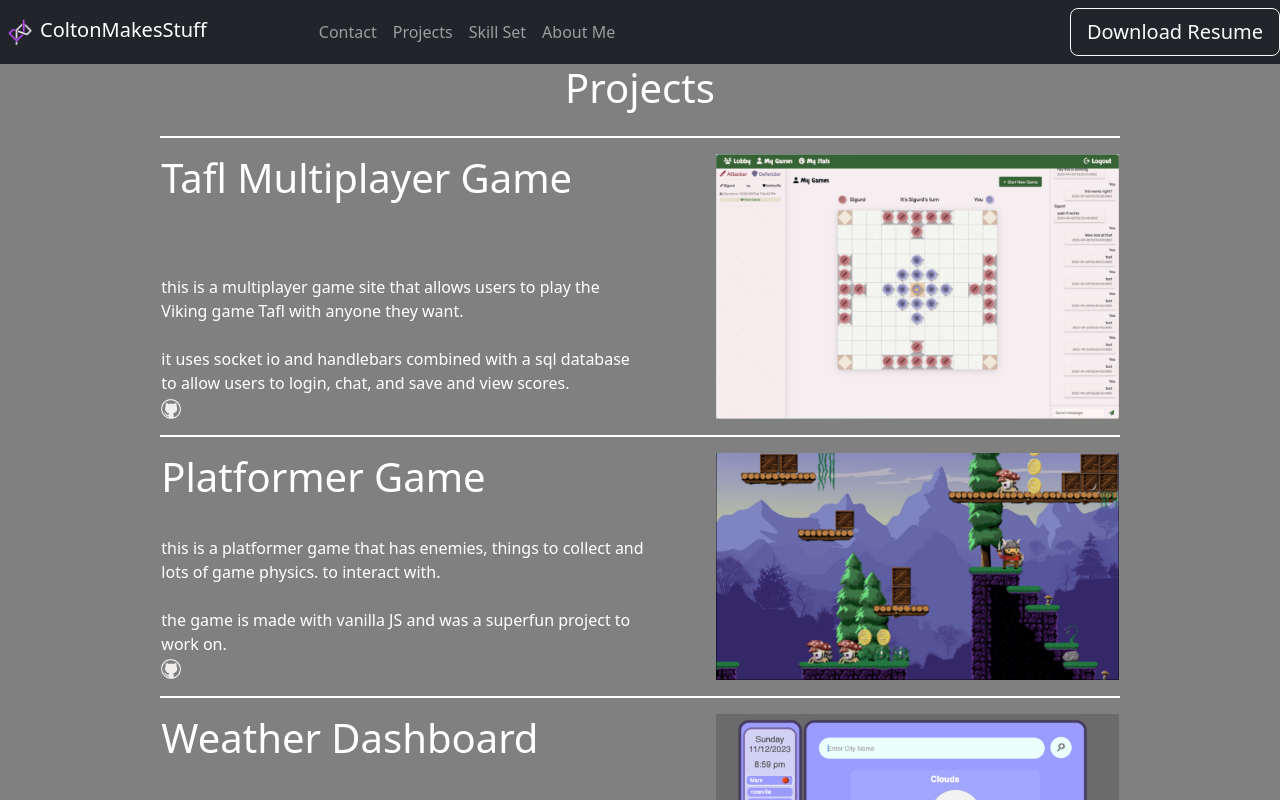
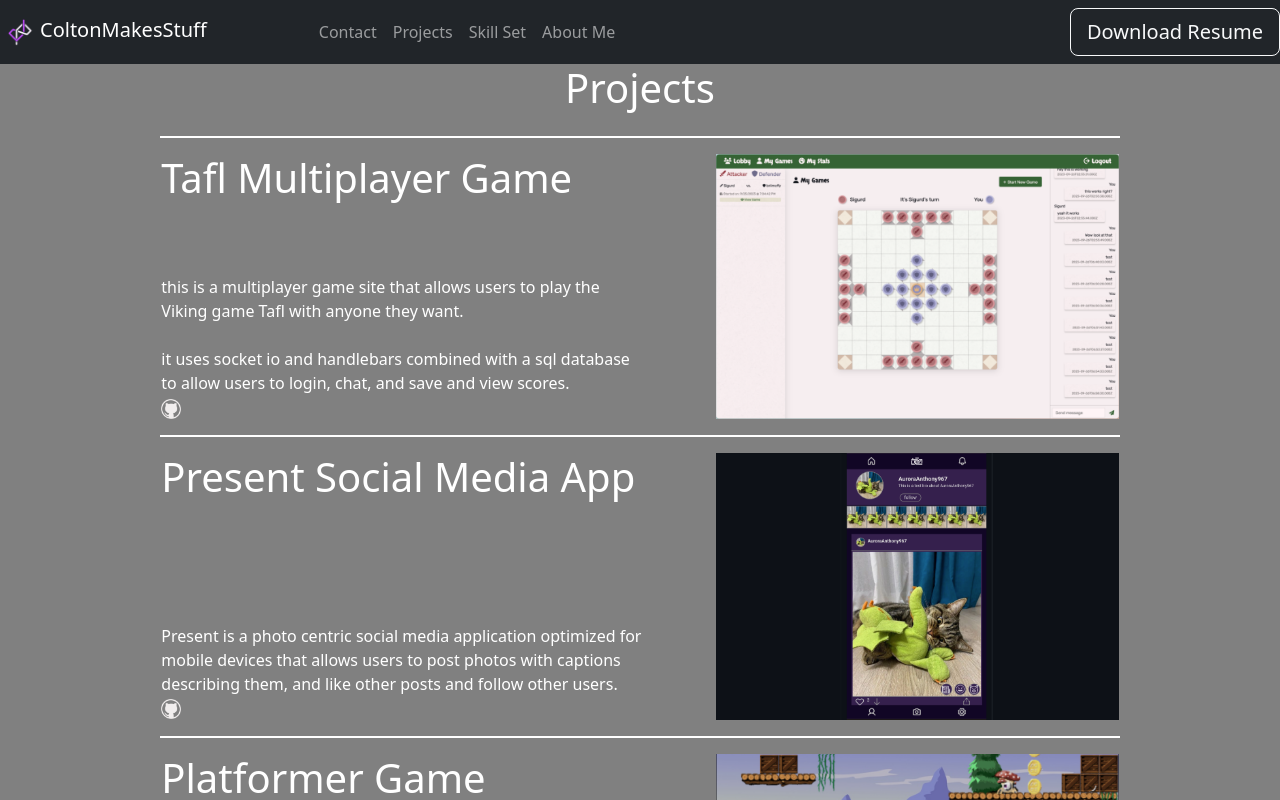
Before and after one commit to ColtonMakesStuff/UpdatedPortfolio, a React (Vite) app: page /projects in a window 1280 px wide. Shown: the top 800 px of the page. Built offline with nearby package versions, Linux system fonts and the light colour scheme.

Commit message:
added present social media site

```diff
--- a/src/assets/data/projectCards.js
+++ b/src/assets/data/projectCards.js
@@ -4,6 +4,7 @@ import weatherScreenshot from '../images/weatherScreenshot.png';
 import jateScreenshot from '../images/jateScreenshot.png';
 import todoScreenshot from '../images/todoScreenshot.png';
 import quizScreenshot from '../images/quizScreenshot.png';
+import presentScreenshot from '../images/presentScreenshot.png';
 import gitLogo from '../images/tech-logos/github.png';
 
 const projectCards = [
@@ -72,6 +73,14 @@ const projectCards = [
     subtext: 'Study Games.',
     link: 'https://coltonmakesstuff.github.io/StudyGame/index.html',
   },
+  {
+    title: 'Present Social Media App',
+    text: ` Present is a photo centric social media application optimized for mobile devices that allows users to post photos with captions describing them, and like other posts and follow other users.`,
+    image: presentScreenshot,
+    icons: true,
+    iconImage: gitLogo,
+    iconLink: `https://github.com/ColtonMakesStuff/Present`,
+  },
 
   // Add more project card objects here
 ];
--- a/src/components/Pages/ProjectsPage.jsx
+++ b/src/components/Pages/ProjectsPage.jsx
@@ -14,6 +14,8 @@ function ProjectsPage() {
     <DividerHorizontal />
 
     <MainContentCard data={projectCards[1]} direction={'left'}/>
+    <DividerHorizontal />
+    <MainContentCard data={projectCards[6]} direction={'left'}/>
     <DividerHorizontal />
     <MainContentCard data={projectCards[0]} direction={'left'}/>
     <DividerHorizontal />
```
Also changed, not shown: src/assets/images/PresentScreenshot.png (added), 1 other file (tests, documents, lock files or other folders).
